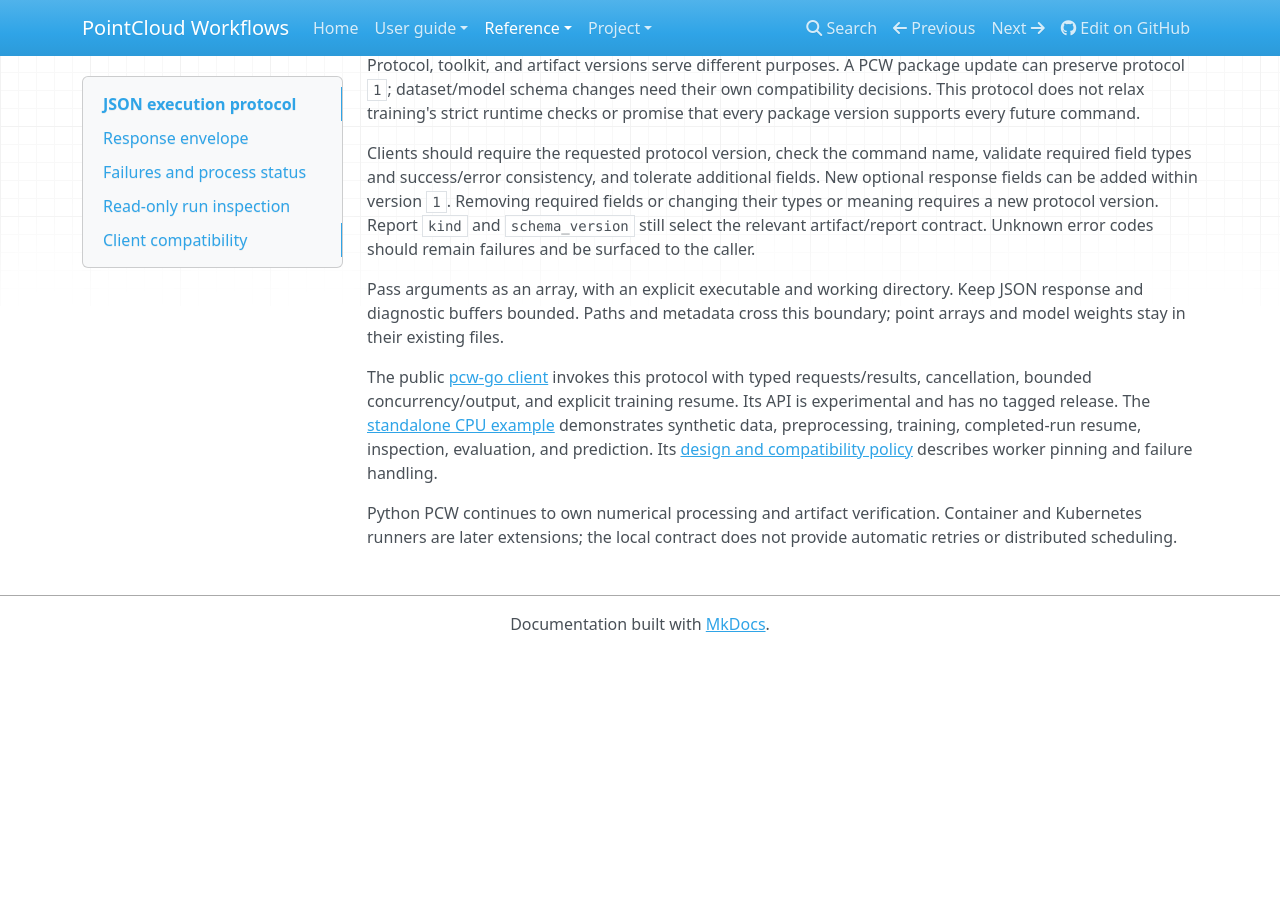
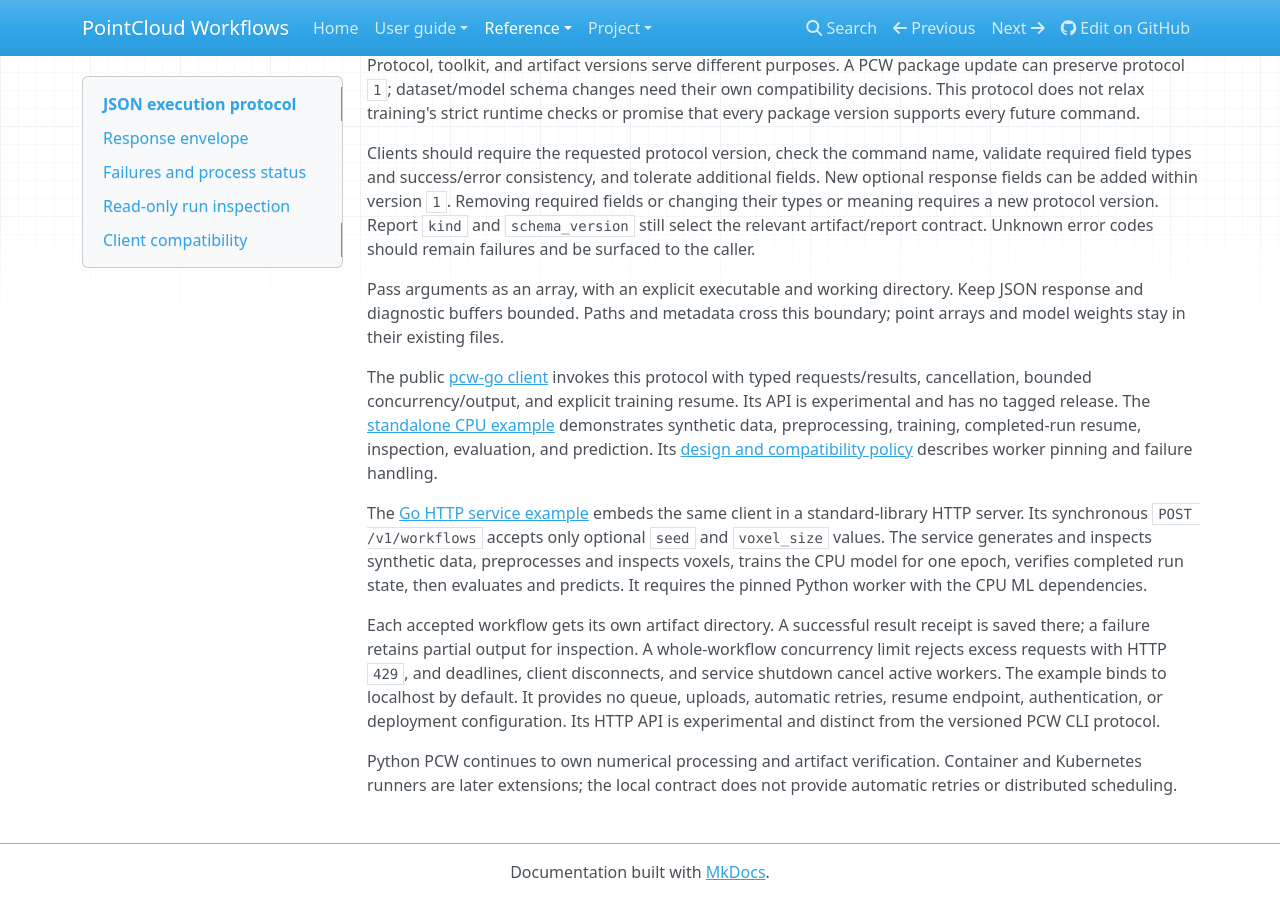
Before and after one commit to ajavanma/PointCloud-Workflows, an MkDocs documentation site: the page built from docs/protocol.md, in a window 1280 px wide and 900 px high, scrolled down 3201 px. Built offline with MkDocs 1.6.1, drawn with Linux system fonts in a browser that asks for light colours; nearby versions of some CDN libraries; before the commit the page ends 3853 px from its top, so only the background shows below that.

Commit message:
Document service (#6)

```diff
--- a/docs/protocol.md
+++ b/docs/protocol.md
@@ -155,6 +155,21 @@ inspection, evaluation, and prediction. Its
 [design and compatibility policy](https://github.com/ajavanma/pcw-go/blob/main/docs/design.md)
 describes worker pinning and failure handling.
 
+The [Go HTTP service example](https://github.com/ajavanma/pcw-go/tree/main/examples/service)
+embeds the same client in a standard-library HTTP server. Its synchronous
+`POST /v1/workflows` accepts only optional `seed` and `voxel_size` values. The
+service generates and inspects synthetic data, preprocesses and inspects voxels,
+trains the CPU model for one epoch, verifies completed run state, then evaluates
+and predicts. It requires the pinned Python worker with the CPU ML dependencies.
+
+Each accepted workflow gets its own artifact directory. A successful result
+receipt is saved there; a failure retains partial output for inspection. A
+whole-workflow concurrency limit rejects excess requests with HTTP `429`, and
+deadlines, client disconnects, and service shutdown cancel active workers. The
+example binds to localhost by default. It provides no queue, uploads, automatic
+retries, resume endpoint, authentication, or deployment configuration. Its HTTP
+API is experimental and distinct from the versioned PCW CLI protocol.
+
 Python PCW continues to own numerical processing and artifact verification.
 Container and Kubernetes runners are later extensions; the local contract does
 not provide automatic retries or distributed scheduling.
```
Also changed, not shown: CHANGELOG.md (+2 -0 lines), README.md (+5 -1 lines), docs/gitbook/todo.md (+7 -3 lines).
